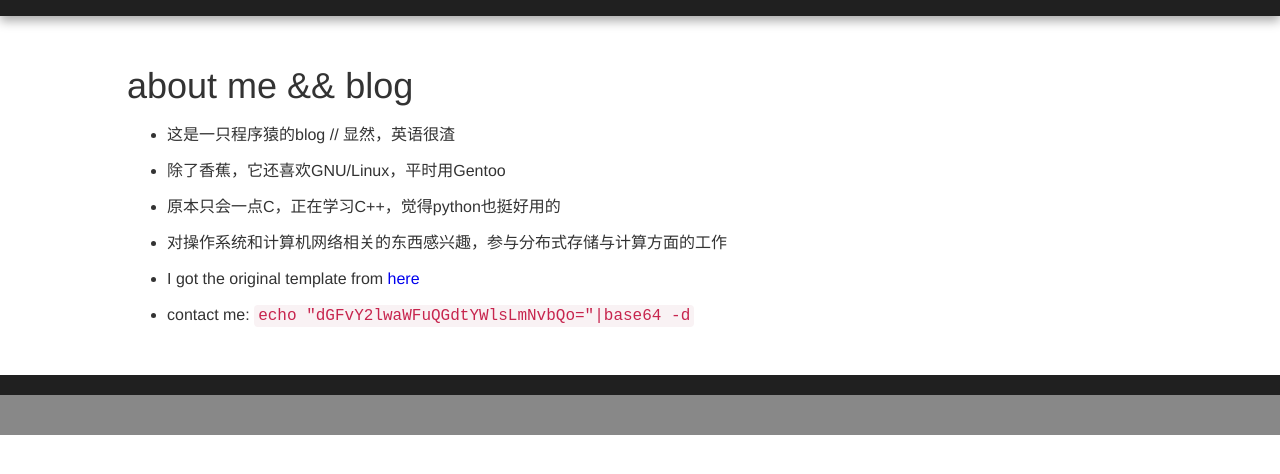
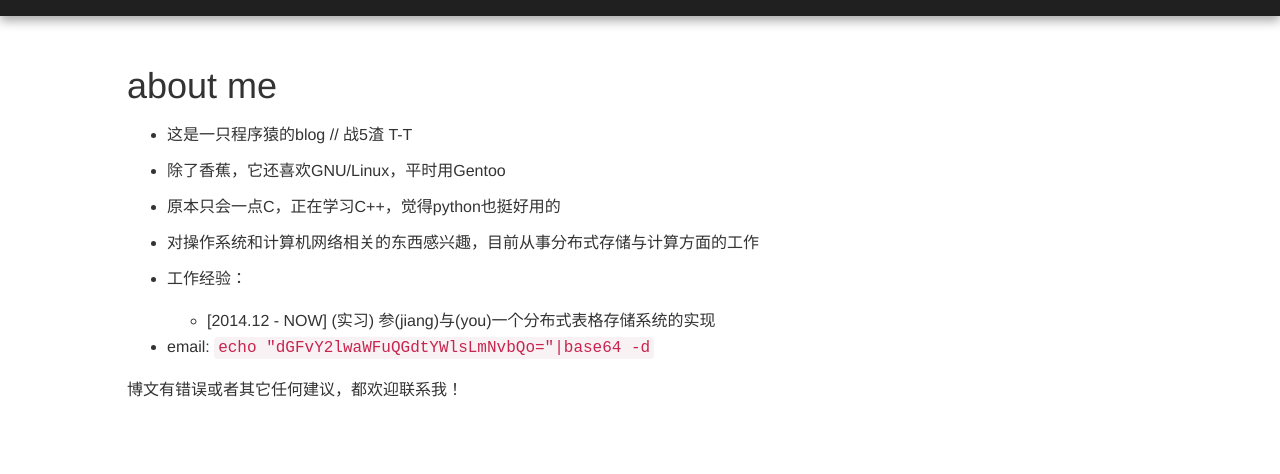
Before and after one commit to taocp/taocp.github.com, a Jekyll site: the page built from about.md, in a window 1280 px wide, cut to the strip 104-578 px from the top of the page. Built offline with Jekyll 4.4.1, drawn with Linux system fonts in a browser that asks for light colours; nearby versions of some CDN libraries; library files that are not in the unit come from our copies; Markdown is read by kramdown in place of the engine named in the settings.

Commit message:
update about, delete footer

```diff
--- a/_layouts/default.html
+++ b/_layouts/default.html
@@ -38,11 +38,13 @@
 </div> <!-- #main -->
 </div> <!-- #main-container -->
 
+<!-- maybe no footer is better
 <div id="footer-container">
 <footer class="wrapper">
 
 </footer>
-</div> <!-- #footer-container -->
+</div>
+-->
 
 <!--
 <script src="//ajax.googleapis.com/ajax/libs/jquery/1.7.1/jquery.min.js"></script>
--- a/about.md
+++ b/about.md
@@ -1,20 +1,23 @@
 ---
 layout: default
-title: about me && blog
+title: about me
 description: Something more
 ---
 
 {{ page.title }}
 ================
 
-* 这是一只程序猿的blog // 显然，英语很渣
+* 这是一只程序猿的blog // 战5渣 T-T
 
 * 除了香蕉，它还喜欢GNU/Linux，平时用Gentoo
 
 * 原本只会一点C，正在学习C++，觉得python也挺好用的
 
-* 对操作系统和计算机网络相关的东西感兴趣，参与分布式存储与计算方面的工作
+* 对操作系统和计算机网络相关的东西感兴趣，目前从事分布式存储与计算方面的工作
 
-* I got the original template from [here]( https://github.com/kblomqvist/ghblog-template.git )
+* 工作经验：
+  - [2014.12 - NOW] (实习) 参(jiang)与(you)一个分布式表格存储系统的实现
 
-* contact me: `echo "dGFvY2lwaWFuQGdtYWlsLmNvbQo="|base64 -d`
+* email: `echo "dGFvY2lwaWFuQGdtYWlsLmNvbQo="|base64 -d`
+
+博文有错误或者其它任何建议，都欢迎联系我！
```
Also changed, not shown: README.md, index.html (line endings or trailing spaces).
